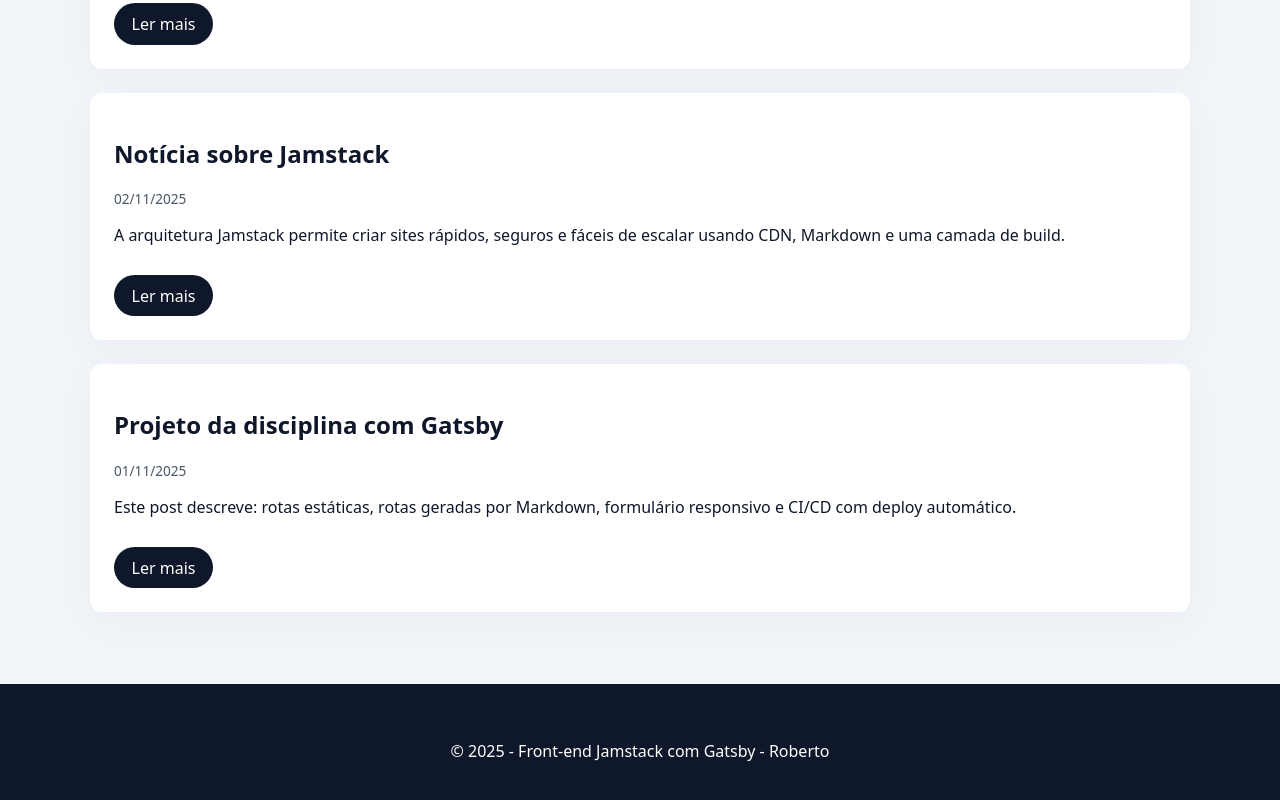
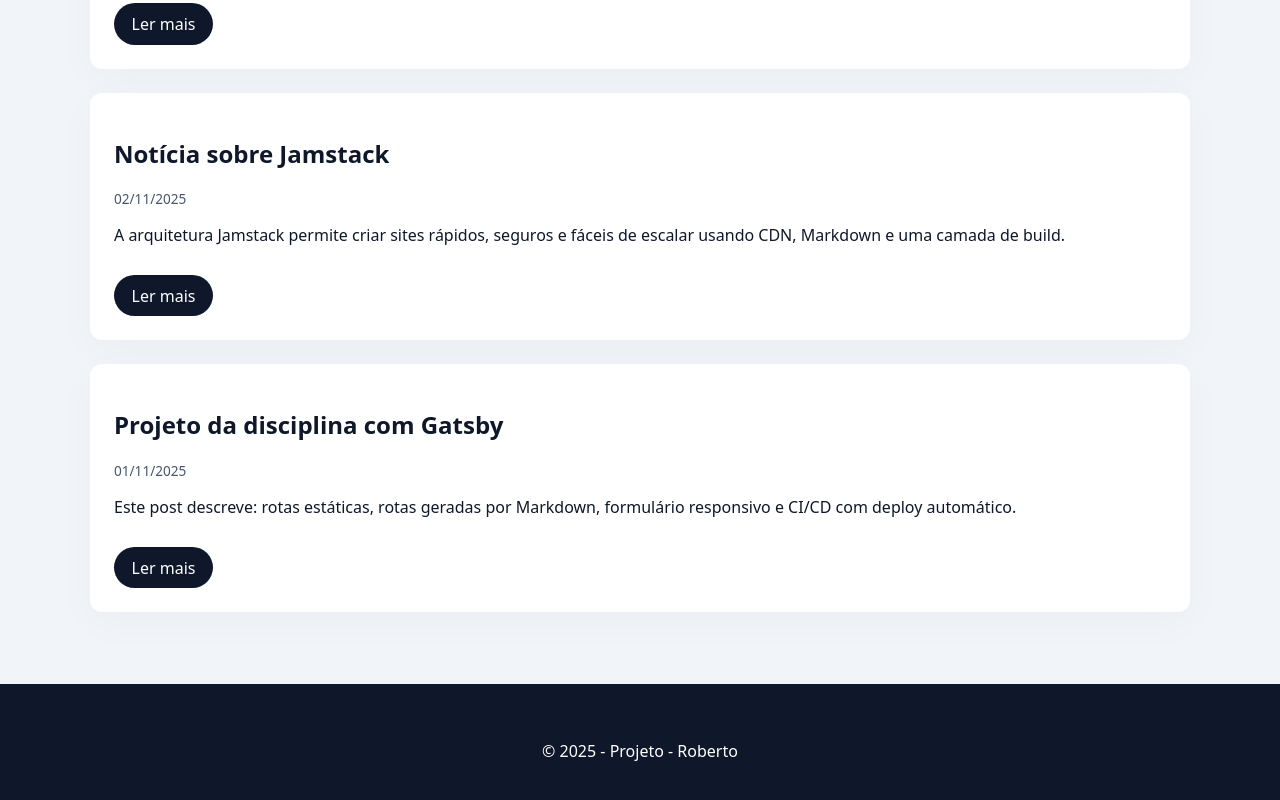
Before and after one commit to RobertoFarias86/gatsby-jamstack-roberto, a Gatsby site: page / in a window 1280 px wide. Shown: the part 432-1232 px from the top of the page. Built offline with nearby package versions, Linux system fonts and the light colour scheme; Gatsby itself is replaced by a stand-in of ours.

Commit message:
add components Header, Layout, Seo e ajustes

```diff
--- a/src/components/Footer.js
+++ b/src/components/Footer.js
@@ -5,7 +5,7 @@ const Footer = () => {
     <footer className="site-footer">
       <div className="container">
         <p>
-          © {new Date().getFullYear()} - Front-end Jamstack com Gatsby - Roberto
+          © {new Date().getFullYear()} - Projeto - Roberto
 
         </p>
       </div>
```
